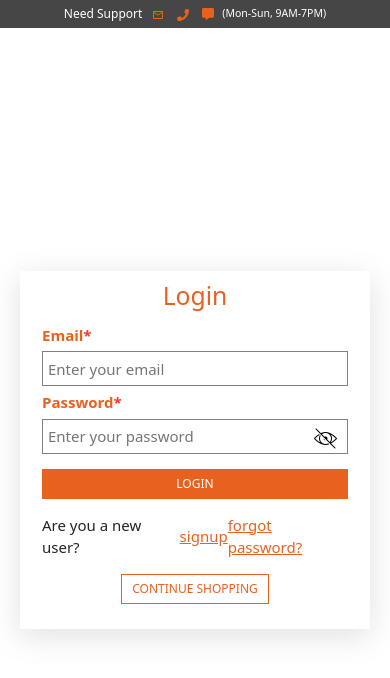
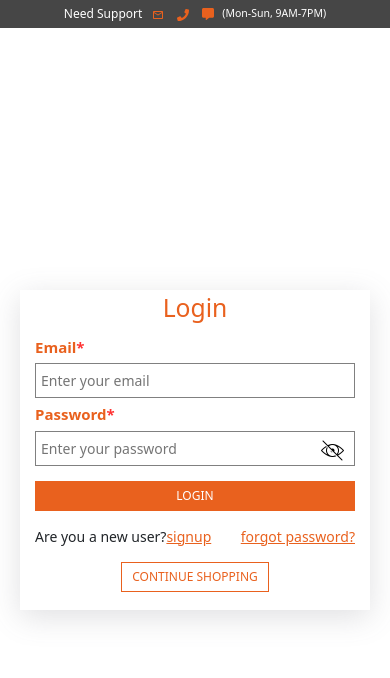
Before and after one commit to rahulkumar1241/ecommerce-frontend, a React (Create React App) app: page /sign-in in a window 390 px wide. Shown: the top 678 px of the page. Built offline with nearby package versions, Linux system fonts and the light colour scheme.

Commit message:
Update auth.scss

```diff
--- a/src/containers/authentication/common/auth.scss
+++ b/src/containers/authentication/common/auth.scss
@@ -38,9 +38,9 @@
     }
 
     @media (max-width: 460px) {
-        .mainContainer {
-            font-size: 15px;
-            padding: 10px;
+       .mainContainer {
+            font-size: 14px;
+            padding: 3px;
         }
     }
 }
```
